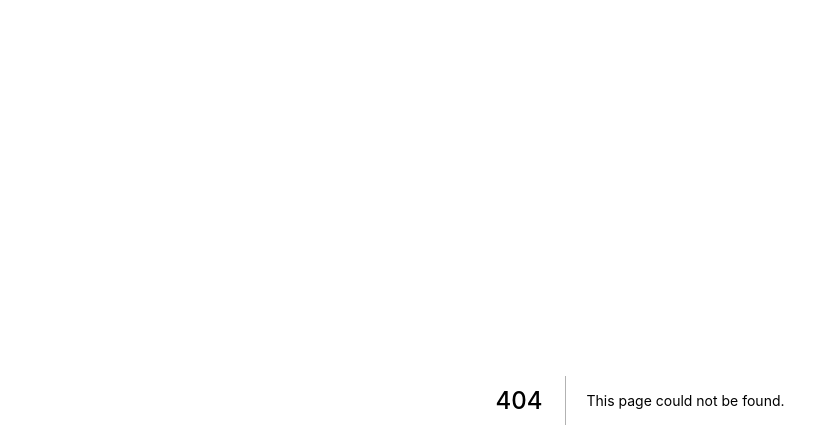
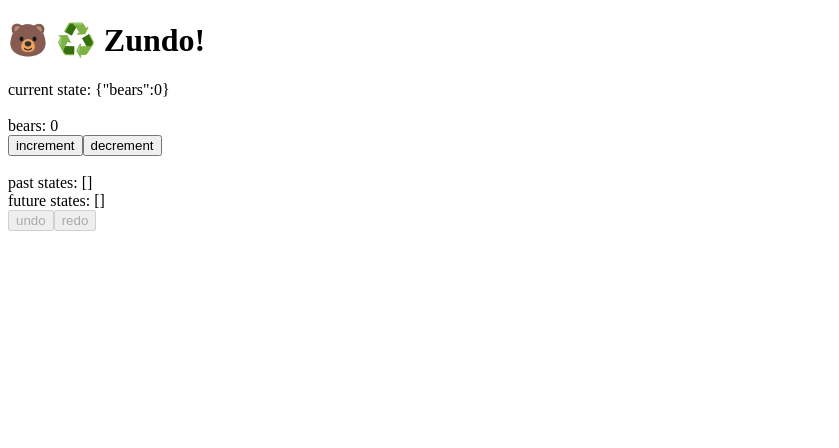
Before and after one commit to charkour/zundo, a Next.js app in the folder apps/web/: page /separate in a window 1280 px wide. Before the commit this address had no page. Shown: the top 448 px of the page, without its empty margins (0-839 px from the left). Built offline with nearby package versions, Linux system fonts and the light colour scheme.

Commit message:
create new arrays

```diff
--- /dev/null
+++ b/apps/web/pages/separate.tsx
@@ -0,0 +1,73 @@
+import { temporal } from "zundo";
+import create from "zustand";
+
+interface MyState {
+  bears: number;
+  increment: () => void;
+  decrement: () => void;
+}
+
+const useStore = create(
+  temporal<MyState>((set) => ({
+    bears: 0,
+    increment: () => set((state) => ({ bears: state.bears + 1 })),
+    decrement: () => set((state) => ({ bears: state.bears - 1 })),
+  })),
+);
+const useTemporalStore = create(useStore.temporal);
+
+const UndoBar = () => {
+  const { undo, redo, futureStates, pastStates } = useTemporalStore();
+  return (
+    <div>
+      past states: {JSON.stringify(pastStates)}
+      <br />
+      future states: {JSON.stringify(futureStates)}
+      <br />
+      <button onClick={() => undo()} disabled={!pastStates.length}>
+        undo
+      </button>
+      <button onClick={() => redo()} disabled={!futureStates.length}>
+        redo
+      </button>
+    </div>
+  );
+};
+
+const StateBar = () => {
+  const store = useStore();
+  const { bears, increment, decrement } = store;
+  return (
+    <div>
+      current state: {JSON.stringify(store)}
+      <br />
+      <br />
+      bears: {bears}
+      <br />
+      <button onClick={increment}>increment</button>
+      <button onClick={decrement}>decrement</button>
+    </div>
+  );
+};
+
+const App = () => {
+  return (
+    <div>
+      <h1>
+        {" "}
+        <span role="img" aria-label="bear">
+          🐻
+        </span>{" "}
+        <span role="img" aria-label="recycle">
+          ♻️
+        </span>{" "}
+        Zundo!
+      </h1>
+      <StateBar />
+      <br />
+      <UndoBar />
+    </div>
+  );
+};
+
+export default App;
--- a/packages/zundo/src/temporal.ts
+++ b/packages/zundo/src/temporal.ts
@@ -22,40 +22,45 @@ export const createVanillaTemporal = <TState>(
       pastStates,
       futureStates,
       undo: (steps = 1) => {
-        if (pastStates.length === 0) {
+        const ps = get().pastStates.slice();
+        const fs = get().futureStates.slice();
+        if (ps.length === 0) {
           return;
         }
 
-        const skippedPastStates = pastStates.splice(
-          pastStates.length - (steps - 1),
+        const skippedPastStates = ps.splice(
+          ps.length - (steps - 1),
         );
-        const pastState = pastStates.pop();
+        const pastState = ps.pop();
         if (pastState) {
-          futureStates.push(partialize(userGet()));
+          fs.push(partialize(userGet()));
           userSet(pastState);
         }
 
-        futureStates.push(...skippedPastStates);
+        fs.push(...skippedPastStates);
+        set({ pastStates: ps, futureStates: fs });
       },
       redo: (steps = 1) => {
-        if (futureStates.length === 0) {
+        const ps = get().pastStates.slice();
+        const fs = get().futureStates.slice();
+        if (fs.length === 0) {
           return;
         }
 
-        const skippedFutureStates = futureStates.splice(
-          futureStates.length - (steps - 1),
+        const skippedFutureStates = fs.splice(
+          fs.length - (steps - 1),
         );
-        const futureState = futureStates.pop();
+        const futureState = fs.pop();
         if (futureState) {
-          pastStates.push(partialize(userGet()));
+          ps.push(partialize(userGet()));
           userSet(futureState);
         }
 
-        pastStates.push(...skippedFutureStates);
+        ps.push(...skippedFutureStates);
+        set({ pastStates: ps, futureStates: fs });
       },
       clear: () => {
-        pastStates.length = 0;
-        futureStates.length = 0;
+        set({ pastStates: [], futureStates: [] });
       },
       trackingStatus: 'tracking',
       pause: () => {
@@ -70,19 +75,20 @@ export const createVanillaTemporal = <TState>(
       __internal: {
         onSave,
         handleUserSet: (pastState) => {
-          const { trackingStatus, pastStates, futureStates, __internal } =
+          const { trackingStatus, pastStates, __internal } =
             get();
+          const ps = pastStates.slice();
           const currentState = partialize(userGet());
           if (
             trackingStatus === 'tracking' &&
             !equality(currentState, pastState)
           ) {
-            if (limit && pastStates.length >= limit) {
-              pastStates.shift();
+            if (limit && ps.length >= limit) {
+              ps.shift();
             }
-            pastStates.push(pastState);
-            futureStates.length = 0;
+            ps.push(pastState);
             __internal.onSave?.(pastState, currentState);
+            set({ pastStates: ps, futureStates: [] });
           }
         },
       },
```
Also changed, not shown: 1 other file (tests, documents, lock files or other folders).
